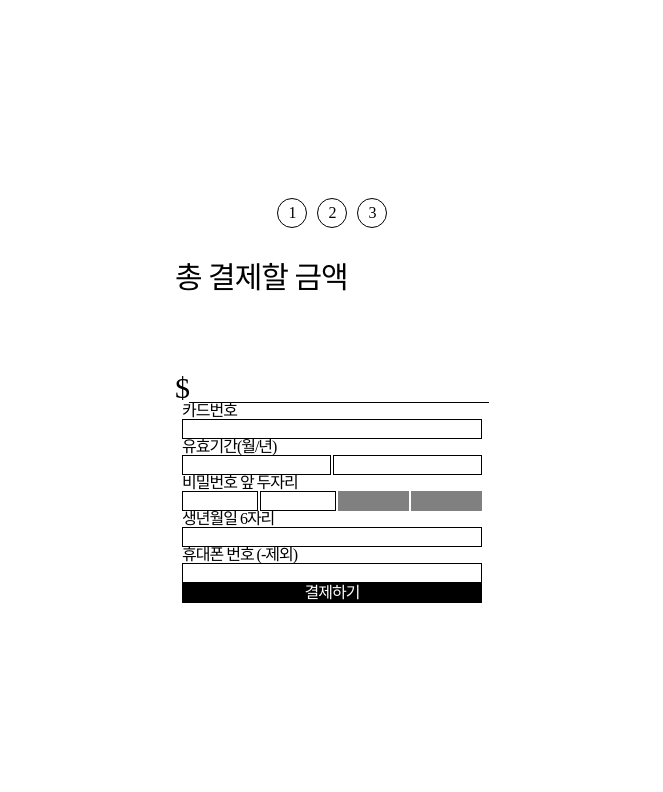
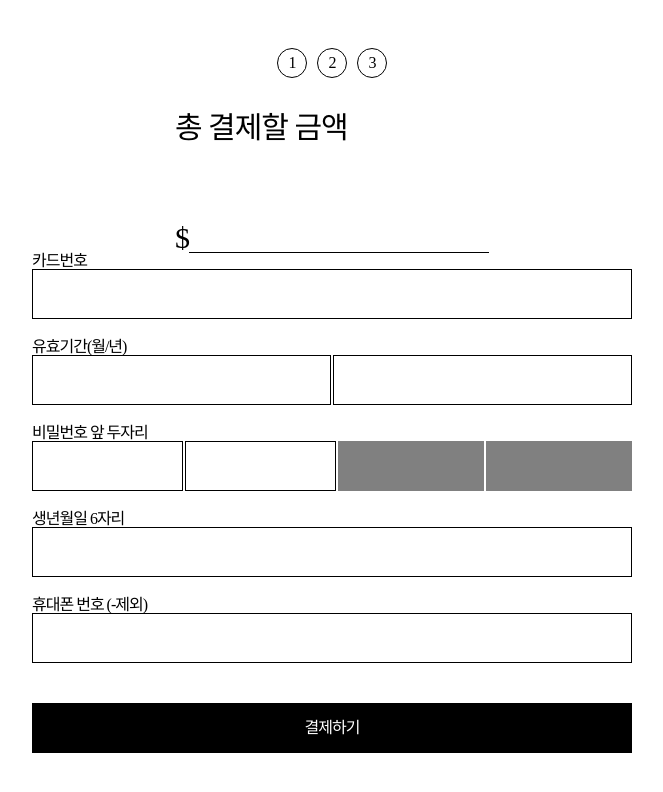
Before and after one commit to payments-laboratory/payments-lab-front, a React (Create React App) app: page /processing in a window 1280 px wide. Shown: the top 792 px of the page, without its empty margins (308-971 px from the left). Built offline with nearby package versions, Linux system fonts and the light colour scheme.

Commit message:
Add: Amount Page

```diff
--- a/src/pages/payment/amount/Button.tsx
+++ b/src/pages/payment/amount/Button.tsx
@@ -5,6 +5,7 @@ import styled from "styled-components";
 
 const Button = () => {
     const [buttonState, setButtonState] = useState();
+
     const ButtonList = [
         { title: "충전하기", page: "/processing" },
         { title: "토스페이", page: "/" },
@@ -32,9 +33,9 @@ const ButtonContainer = styled.div`
     margin-top: 80px;
 `;
 const ButtonDiv = styled.div<any>`
-    width: 400px;
+    width: 600px;
     height: 70px;
-    background-color: #fff;
+    background-color: ${props => props.color};
     color: black;
     display: flex;
     flex-direction: column;
@@ -43,6 +44,9 @@ const ButtonDiv = styled.div<any>`
     margin-bottom: 10px;
     cursor: pointer;
     border: 1px solid black;
+    :hover {
+        background-color: #66c8ff;
+    }
 `;
 
 export default Button;
--- a/src/pages/payment/amount/CountButton.tsx
+++ b/src/pages/payment/amount/CountButton.tsx
@@ -3,18 +3,14 @@ import styled from "styled-components";
 
 const CountButton = () => {
     const location = useLocation();
-    console.log("location", location.pathname);
+    const currentPage = location.pathname;
 
     const CountButtonlist = ["1", "2", "3"];
 
-    // const activeColor = () => {
-    // }
     return (
         <CountButtonContainer>
             {CountButtonlist.map((itm, idx) => (
-                <CountButtonDiv value={idx} color={idx}>
-                    {itm}
-                </CountButtonDiv>
+                <CountButtonDiv value={idx}>{itm}</CountButtonDiv>
             ))}
         </CountButtonContainer>
     );
--- a/src/pages/payment/processing/ExpirationPeriodInput.tsx
+++ b/src/pages/payment/processing/ExpirationPeriodInput.tsx
@@ -42,8 +42,8 @@ const ExpirationPeriodInputContainer = styled.div`
 
 const Label = styled.div``;
 const InputDiv = styled.div`
-    width: 300px;
-    height: 20px;
+    width: 600px;
+    height: 50px;
     display: flex;
     gap: 2px;
 `;
--- a/src/pages/payment/processing/Input.tsx
+++ b/src/pages/payment/processing/Input.tsx
@@ -15,8 +15,8 @@ const InputContainer = styled.div`
 `;
 const Label = styled.div``;
 const InputDiv = styled.input`
-    width: 300px;
-    height: 20px;
+    width: 600px;
+    height: 50px;
     border: 1px solid black;
 `;
 
--- a/src/pages/payment/processing/PasswordInput.tsx
+++ b/src/pages/payment/processing/PasswordInput.tsx
@@ -36,8 +36,8 @@ const PasswordInputContainer = styled.div`
 
 const Label = styled.div``;
 const InputDiv = styled.div`
-    width: 300px;
-    height: 20px;
+    width: 600px;
+    height: 50px;
     display: flex;
     gap: 2px;
 `;
--- a/src/pages/payment/processing/index.tsx
+++ b/src/pages/payment/processing/index.tsx
@@ -76,11 +76,13 @@ const PaymentProcessingPage = () => {
                     <AmountBox />
                 </TotalAmountDiv>
             </TotalAmount>
-            <Input title="카드번호" value={userInformation.cardNumber} onChange={cardNumberInputHandler} />
-            <ExpirationPeriodInput title="유효기간(월/년)" />
-            <PasswordInput title="비밀번호 앞 두자리" />
-            <Input title="생년월일 6자리" />
-            <Input title="휴대폰 번호 (-제외)" value={userInformation.phoneNumber} onChange={phoneNumberInputHandler} />
+            <InputDiv>
+                <Input title="카드번호" value={userInformation.cardNumber} onChange={cardNumberInputHandler} />
+                <ExpirationPeriodInput title="유효기간(월/년)" />
+                <PasswordInput title="비밀번호 앞 두자리" />
+                <Input title="생년월일 6자리" />
+                <Input title="휴대폰 번호 (-제외)" value={userInformation.phoneNumber} onChange={phoneNumberInputHandler} />
+            </InputDiv>
             <ButtonDiv onClick={onClickButton}>결제하기</ButtonDiv>
         </Layout>
     );
@@ -96,14 +98,22 @@ const AmountBox = styled.div`
     border-bottom: 1px solid black;
 `;
 
+const InputDiv = styled.div`
+    width: 600px;
+    height: 450px;
+    display: flex;
+    flex-direction: column;
+    gap: 20px;
+`;
+
 const TotalAmountDiv = styled.div`
     display: flex;
     font-size: ${({ theme }) => theme.fontSize.large};
 `;
 
 const ButtonDiv = styled.div`
-    width: 300px;
-    height: 20px;
+    width: 600px;
+    height: 50px;
     background-color: black;
     color: #fff;
     display: flex;
```
